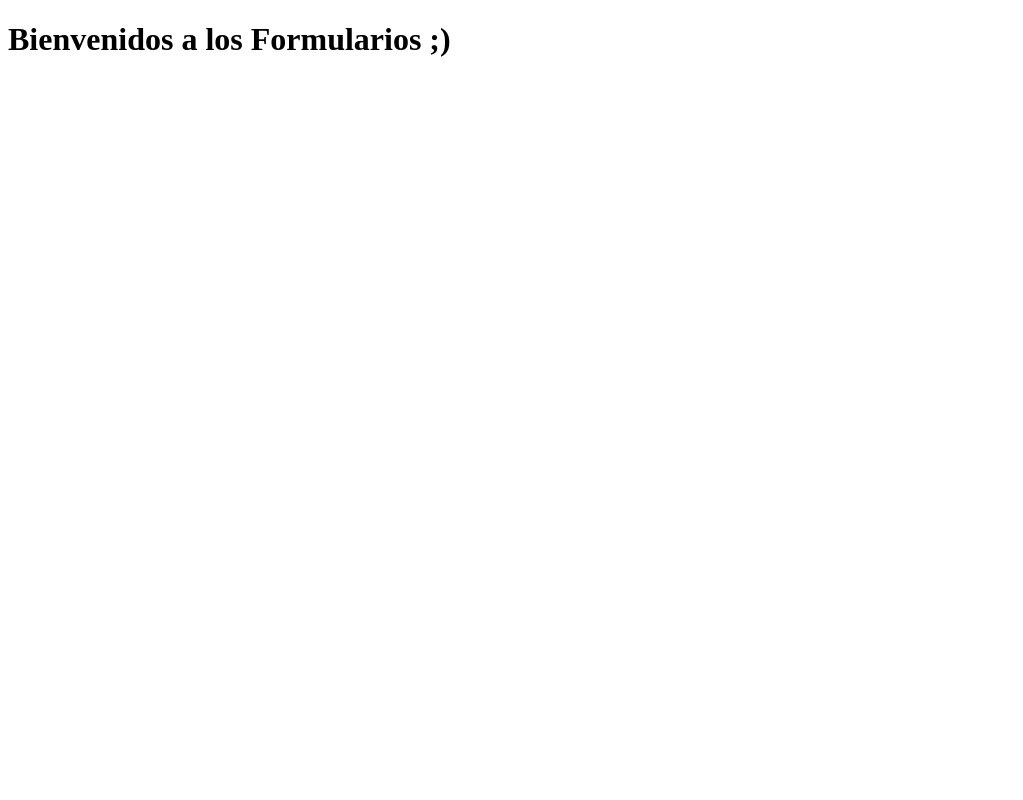
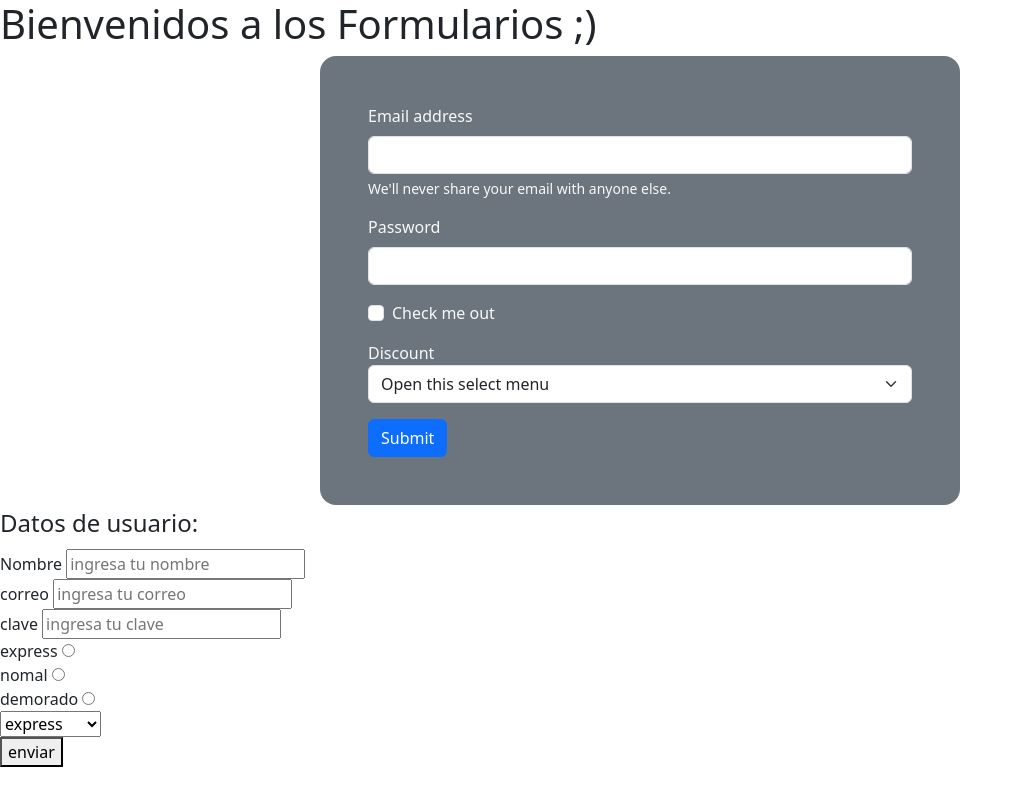
Before and after one commit to 4GeeksAcademy/diegozaratean-html-sp76, a plain HTML site: page index.html in a window 1280 px wide. Shown: the whole page, without its empty margins (0-1023 px from the left). Drawn offline with nearby package versions, Linux system fonts and the light colour scheme.

Commit message:
finish calls 5

```diff
--- a/index.html
+++ b/index.html
@@ -4,9 +4,93 @@
     <meta charset="UTF-8">
     <meta name="viewport" content="width=device-width, initial-scale=1.0">
     <title>Fromularios</title>
+    <link href="https://cdn.jsdelivr.net/npm/bootstrap@5.3.3/dist/css/bootstrap.min.css" rel="stylesheet" integrity="sha384-QWTKZyjpPEjISv5WaRU9OFeRpok6YctnYmDr5pNlyT2bRjXh0JMhjY6hW+ALEwIH" crossorigin="anonymous">
+
+
 </head>
 <body>
 
     <h1>Bienvenidos a los Formularios ;)</h1>
+
+
+    <form class="w-50 bg-secondary mx-auto p-5 text-light rounded-4">
+        <div class="mb-3">
+          <label for="exampleInputEmail1" class="form-label">Email address</label>
+          <input type="email" class="form-control" id="exampleInputEmail1" aria-describedby="emailHelp">
+          <div id="emailHelp" class="form-text text-light">We'll never share your email with anyone else.</div>
+        </div>
+        <div class="mb-3">
+          <label for="exampleInputPassword1" class="form-label">Password</label>
+          <input type="password" class="form-control" id="exampleInputPassword1">
+        </div>
+        <div class="mb-3 form-check">
+          <input type="checkbox" class="form-check-input" id="exampleCheck1">
+          <label class="form-check-label" for="exampleCheck1">Check me out</label>
+        </div>
+        <div class="mb-3">
+            <label for="discount">
+                Discount
+            </label>
+            <select id="discount" class="form-select" aria-label="Default select example">
+                <option selected>Open this select menu</option>
+                <option value="1">One</option>
+                <option value="2">Two</option>
+                <option value="3">Three</option>
+              </select>
+        </div>
+
+
+
+        <button type="submit" class="btn btn-primary">Submit</button>
+      </form>
+
+    <form  >
+        <fieldset>
+            <legend>Datos de usuario:</legend>
+
+            <div>
+                <label for="name2">Nombre</label>
+                <input type="text" name="name1" id="name2" placeholder="ingresa tu nombre">
+            </div>
+            <div>
+                <label for="correo">correo</label>
+                <input type="email" name="correo" id="correo" placeholder="ingresa tu correo">
+            </div>
+        </fieldset>
+        <div>
+            <label for="clave">clave</label>
+            <input type="password" name="clave" id="clave" placeholder="ingresa tu clave">
+        </div>
+
+        <div>
+            <label for="express">express</label>
+            <input type="radio" name="envio" id="express">
+            <br>
+            <label for="nomal">nomal</label>
+            <input type="radio" name="envio" id="nomal">
+            <br>
+            <label for="demorado">demorado</label>
+            <input type="radio" name="envio" id="demorado">
+            <br>
+
+        </div>
+
+        <div>
+            <select name="envio" id="envio">
+                <option value="express">express</option>
+                <option value="nomal">nomal</option>
+                <option value="demorado">demorado</option>
+            </select>
+        </div>
+
+
+        <div>
+            <button type="submit">enviar</button>
+        </div>
+    </form>
+
+
+    <script src="https://cdn.jsdelivr.net/npm/bootstrap@5.3.3/dist/js/bootstrap.bundle.min.js" integrity="sha384-YvpcrYf0tY3lHB60NNkmXc5s9fDVZLESaAA55NDzOxhy9GkcIdslK1eN7N6jIeHz" crossorigin="anonymous"></script>
+
 </body>
 </html>
```
